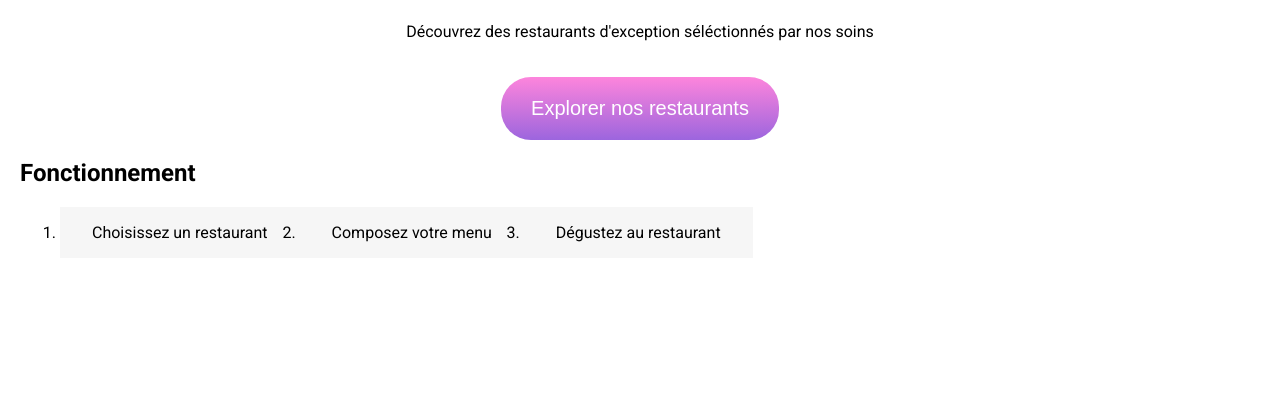
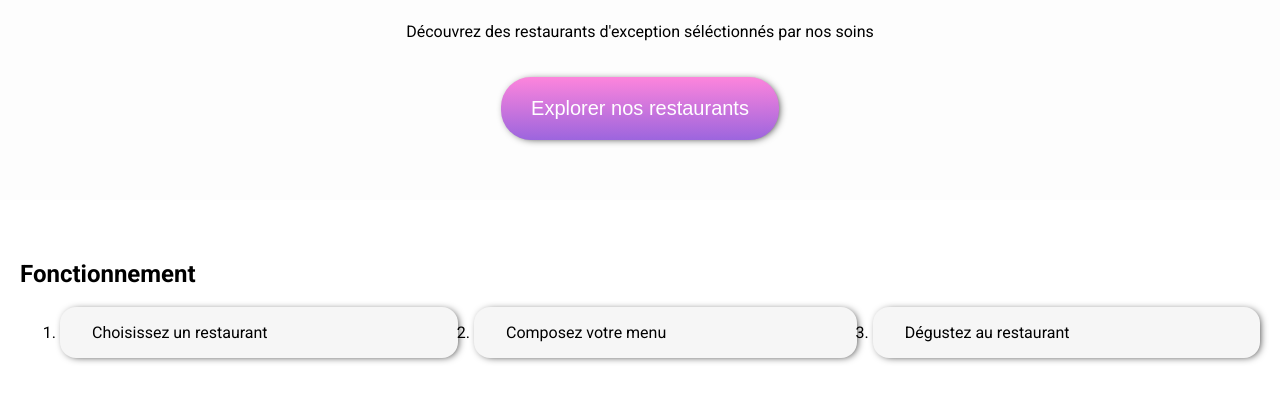
Before and after one commit to Anthony77151/P3_Contard_code, a website: page docs/index.html in a window 1280 px wide. Shown: the part 290-692 px from the top of the page. Drawn offline with Linux system fonts and the light colour scheme; a web font is replaced by a local one.

Commit message:
change import to use

```diff
--- a/sass/component/functioning.scss
+++ b/sass/component/functioning.scss
@@ -1,10 +1,21 @@
+@use "../utils/box-shadow.scss";
+
 .functioning {
     padding: 0 20px;
+    margin-top: 60px;
     ol {
         display: flex;
+        flex-wrap: wrap;
+        gap: 16px;
+        @media (max-width: 800px) {
+            flex-direction: column;
+        }
     }
     li {
         background-color: #f6f6f6;
         padding: 16px 32px;
+        flex-grow: 1;
+        border-radius: 16px;
+        @include box-shadow.shadow;
     }
 }
--- a/sass/layouts/explorer.scss
+++ b/sass/layouts/explorer.scss
@@ -1,8 +1,13 @@
+@use "../utils/box-shadow.scss";
+
 .explorer {
     text-align: center;
+    background-color: #fdfdfd;
+    padding-bottom: 60px;
     h2 {
-        margin-top: 40px;
+        padding-top: 40px;
         font-size: 30px;
+        margin-top: 0;
     }
     button {
         background-image: linear-gradient(to top, rgba(147, 86, 220, 0.9), rgba(255, 121, 218, 0.9));
@@ -12,6 +17,7 @@
         border: 0;
         margin-top: 20px;
         font-size: 20px;
+        @include box-shadow.shadow;
         transition: transform 0.3s;
         &:hover{
             transform: scale(1.02);
--- /dev/null
+++ b/sass/utils/box-shadow.scss
@@ -0,0 +1,3 @@
+@mixin shadow {
+    box-shadow: 2px 1px 8px -3px black;
+}
```
Also changed, not shown: docs/style.css, 1 other file.
